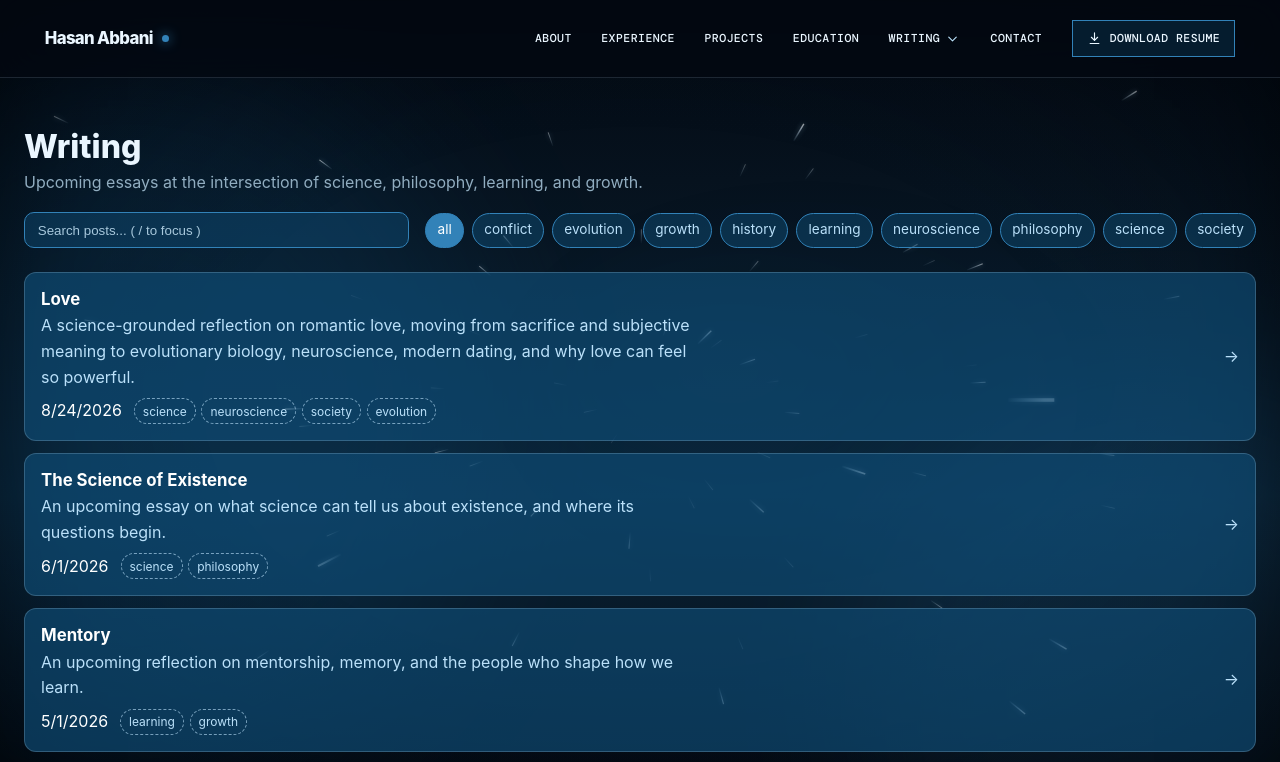
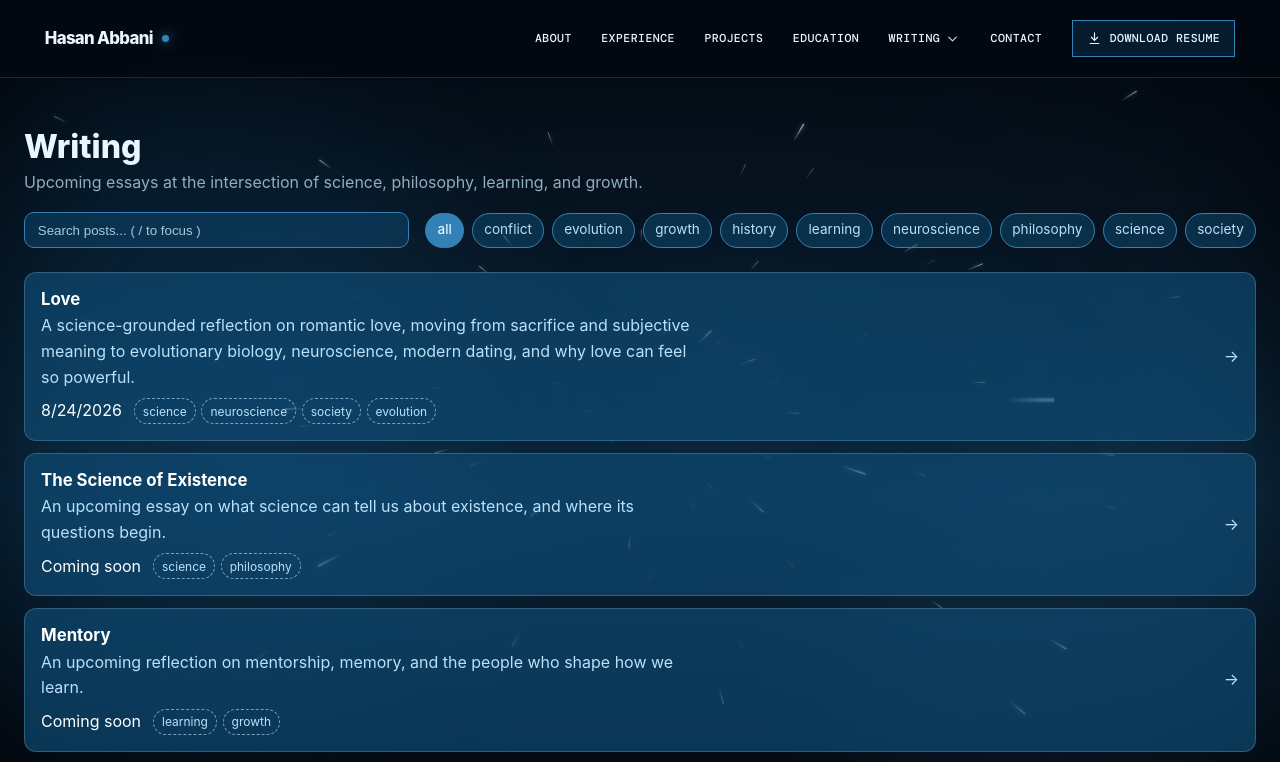
Before and after one commit to Hasan-Abbani/hasan-abbani-portfolio, a React (Vite) app: page /writing in a window 1280 px wide. Shown: the top 762 px of the page. Built offline with nearby package versions, Linux system fonts and the light colour scheme; a web font is replaced by a local one.

Commit message:
Show coming soon for unpublished writings

```diff
--- a/src/components/WritingIndex.jsx
+++ b/src/components/WritingIndex.jsx
@@ -129,7 +129,7 @@ export default function WritingIndex() {
                 <h2 className="blog-card-title">{highlight(p.title, query)}</h2>
                 <p className="blog-card-excerpt">{highlight(p.excerpt, query)}</p>
                 <div className="blog-card-meta">
-                  <span className="blog-card-date">{new Date(p.date).toLocaleDateString()}</span>
+                  <span className="blog-card-date">{p.slug === "love" ? new Date(p.date).toLocaleDateString() : "Coming soon"}</span>
                   <div className="blog-card-tags">
                     {(p.tags || []).map((t) => (
                       <span key={t} className="blog-card-tag">{t}</span>
```
